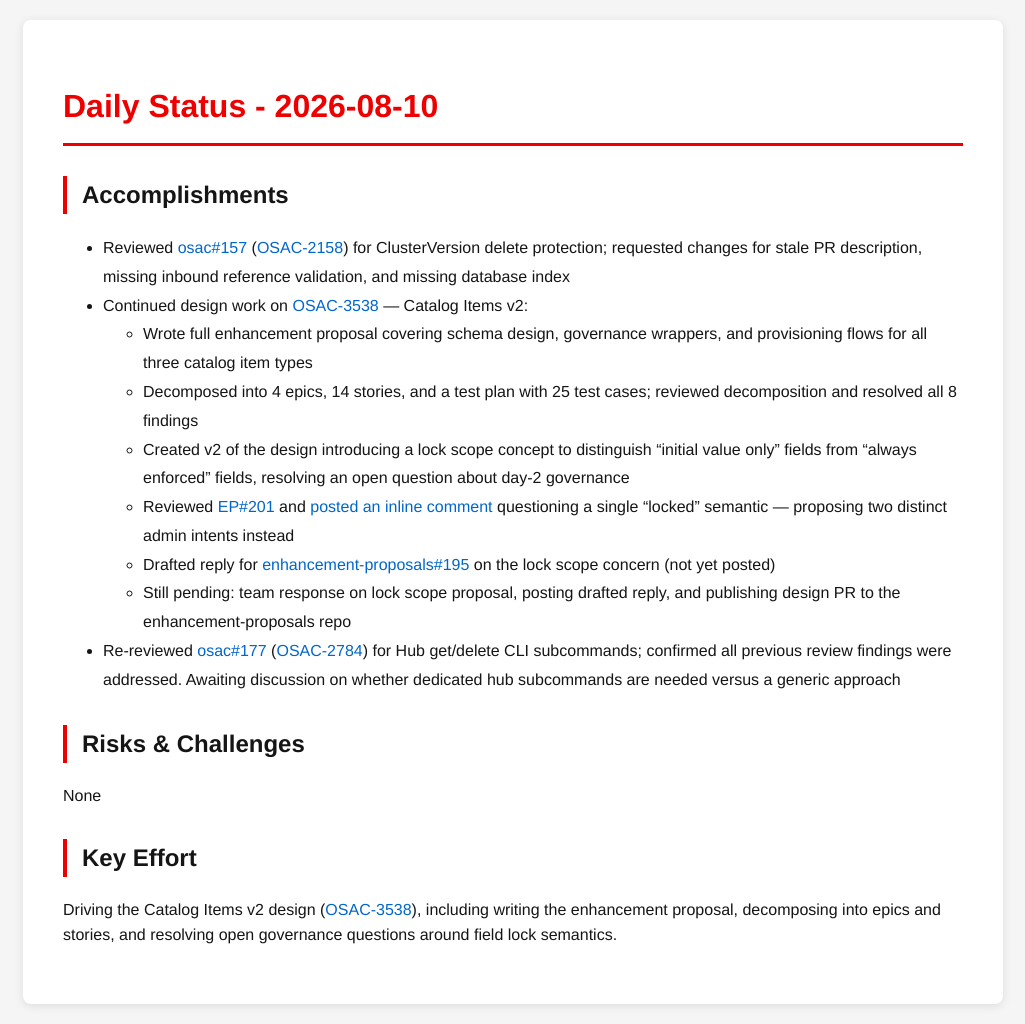
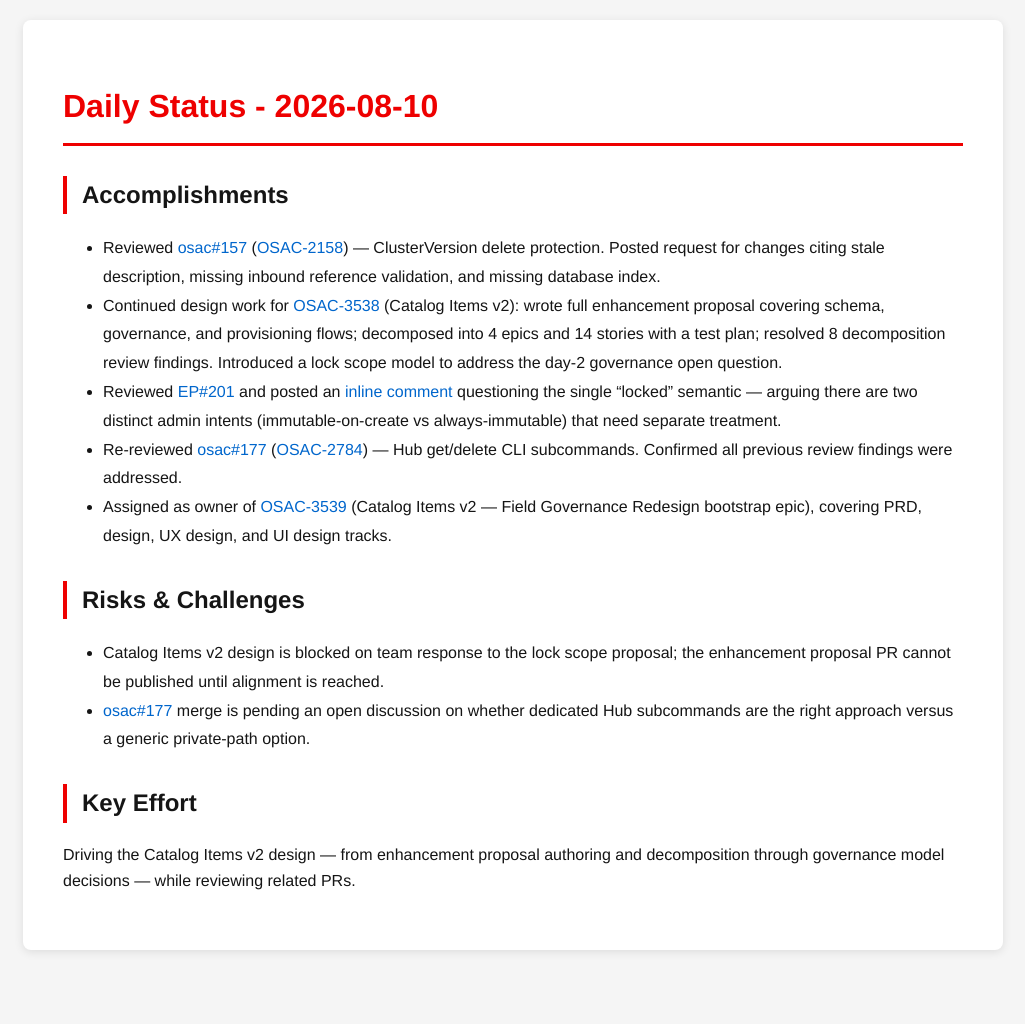
Before and after one commit to tzvatot/daily-status, a Jekyll site: the page built from 2026-08-10.md, in a window 1280 px wide. Shown: the whole page, without its empty margins (127-1152 px from the left). Built offline with Jekyll 4.4.1, drawn with Linux system fonts in a browser that asks for light colours; after the commit the page ends 970 px from its top, so only the background shows below that.

Commit message:
Daily status update - 2026-08-10

```diff
--- a/2026-08-10.md
+++ b/2026-08-10.md
@@ -7,21 +7,15 @@ date: 2026-08-10
 # Daily Status - 2026-08-10
 
 ## Accomplishments
-
-- Reviewed [osac#157](https://github.com/osac-project/osac/pull/157) ([OSAC-2158](https://redhat.atlassian.net/browse/OSAC-2158)) for ClusterVersion delete protection; requested changes for stale PR description, missing inbound reference validation, and missing database index
-- Continued design work on [OSAC-3538](https://redhat.atlassian.net/browse/OSAC-3538) — Catalog Items v2:
-  - Wrote full enhancement proposal covering schema design, governance wrappers, and provisioning flows for all three catalog item types
-  - Decomposed into 4 epics, 14 stories, and a test plan with 25 test cases; reviewed decomposition and resolved all 8 findings
-  - Created v2 of the design introducing a lock scope concept to distinguish "initial value only" fields from "always enforced" fields, resolving an open question about day-2 governance
-  - Reviewed [EP#201](https://github.com/osac-project/enhancement-proposals/pull/201) and [posted an inline comment](https://github.com/osac-project/enhancement-proposals/pull/201#discussion_r3749270884) questioning a single "locked" semantic — proposing two distinct admin intents instead
-  - Drafted reply for [enhancement-proposals#195](https://github.com/osac-project/enhancement-proposals/pull/195) on the lock scope concern (not yet posted)
-  - Still pending: team response on lock scope proposal, posting drafted reply, and publishing design PR to the enhancement-proposals repo
-- Re-reviewed [osac#177](https://github.com/osac-project/osac/pull/177) ([OSAC-2784](https://redhat.atlassian.net/browse/OSAC-2784)) for Hub get/delete CLI subcommands; confirmed all previous review findings were addressed. Awaiting discussion on whether dedicated hub subcommands are needed versus a generic approach
+- Reviewed [osac#157](https://github.com/osac-project/osac/pull/157) ([OSAC-2158](https://redhat.atlassian.net/browse/OSAC-2158)) — ClusterVersion delete protection. Posted request for changes citing stale description, missing inbound reference validation, and missing database index.
+- Continued design work for [OSAC-3538](https://redhat.atlassian.net/browse/OSAC-3538) (Catalog Items v2): wrote full enhancement proposal covering schema, governance, and provisioning flows; decomposed into 4 epics and 14 stories with a test plan; resolved 8 decomposition review findings. Introduced a lock scope model to address the day-2 governance open question.
+- Reviewed [EP#201](https://github.com/osac-project/enhancement-proposals/pull/201) and posted an [inline comment](https://github.com/osac-project/enhancement-proposals/pull/201#discussion_r3749270884) questioning the single "locked" semantic — arguing there are two distinct admin intents (immutable-on-create vs always-immutable) that need separate treatment.
+- Re-reviewed [osac#177](https://github.com/osac-project/osac/pull/177) ([OSAC-2784](https://redhat.atlassian.net/browse/OSAC-2784)) — Hub get/delete CLI subcommands. Confirmed all previous review findings were addressed.
+- Assigned as owner of [OSAC-3539](https://redhat.atlassian.net/browse/OSAC-3539) (Catalog Items v2 — Field Governance Redesign bootstrap epic), covering PRD, design, UX design, and UI design tracks.
 
 ## Risks & Challenges
-
-None
+- Catalog Items v2 design is blocked on team response to the lock scope proposal; the enhancement proposal PR cannot be published until alignment is reached.
+- [osac#177](https://github.com/osac-project/osac/pull/177) merge is pending an open discussion on whether dedicated Hub subcommands are the right approach versus a generic private-path option.
 
 ## Key Effort
-
-Driving the Catalog Items v2 design ([OSAC-3538](https://redhat.atlassian.net/browse/OSAC-3538)), including writing the enhancement proposal, decomposing into epics and stories, and resolving open governance questions around field lock semantics.
+Driving the Catalog Items v2 design — from enhancement proposal authoring and decomposition through governance model decisions — while reviewing related PRs.
```
